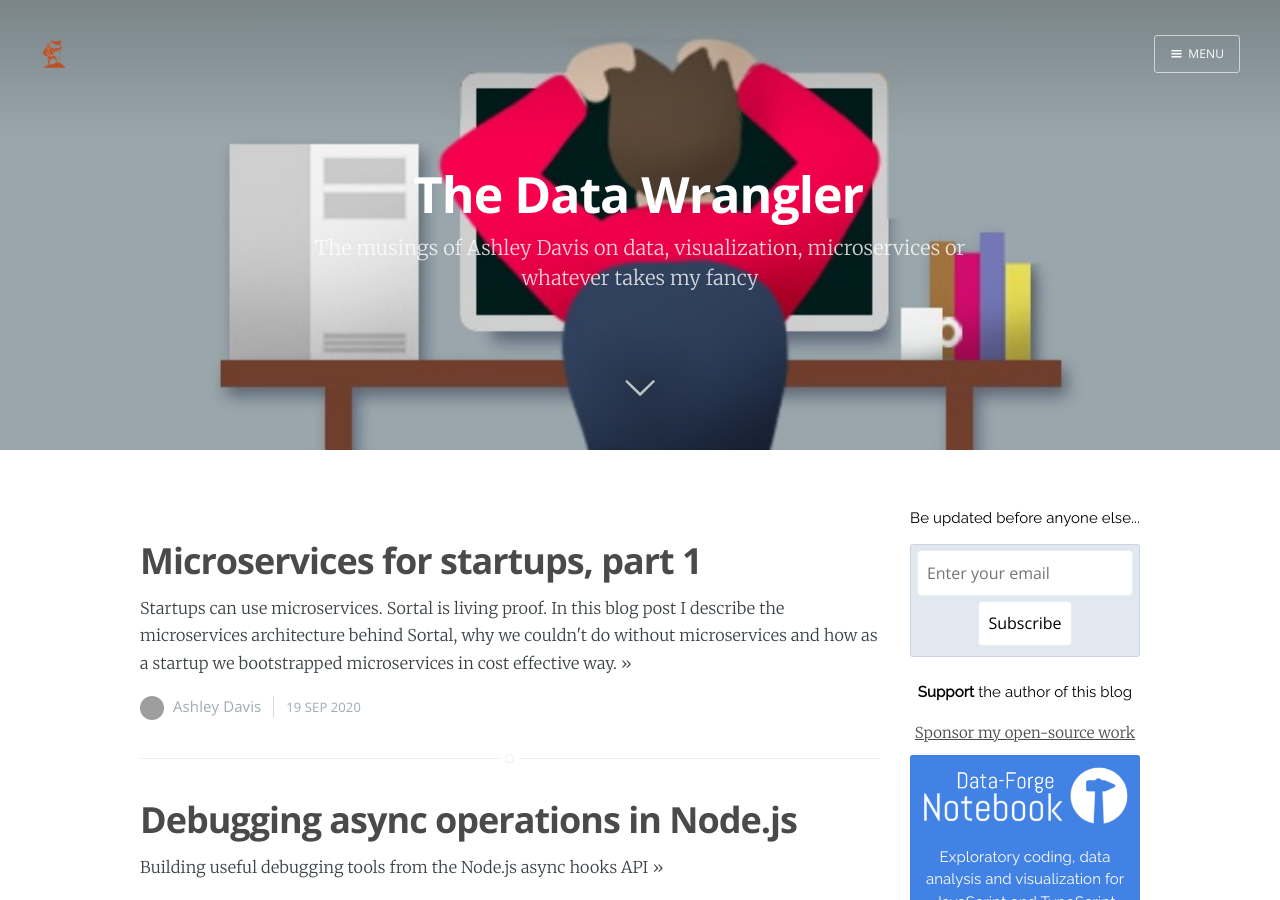
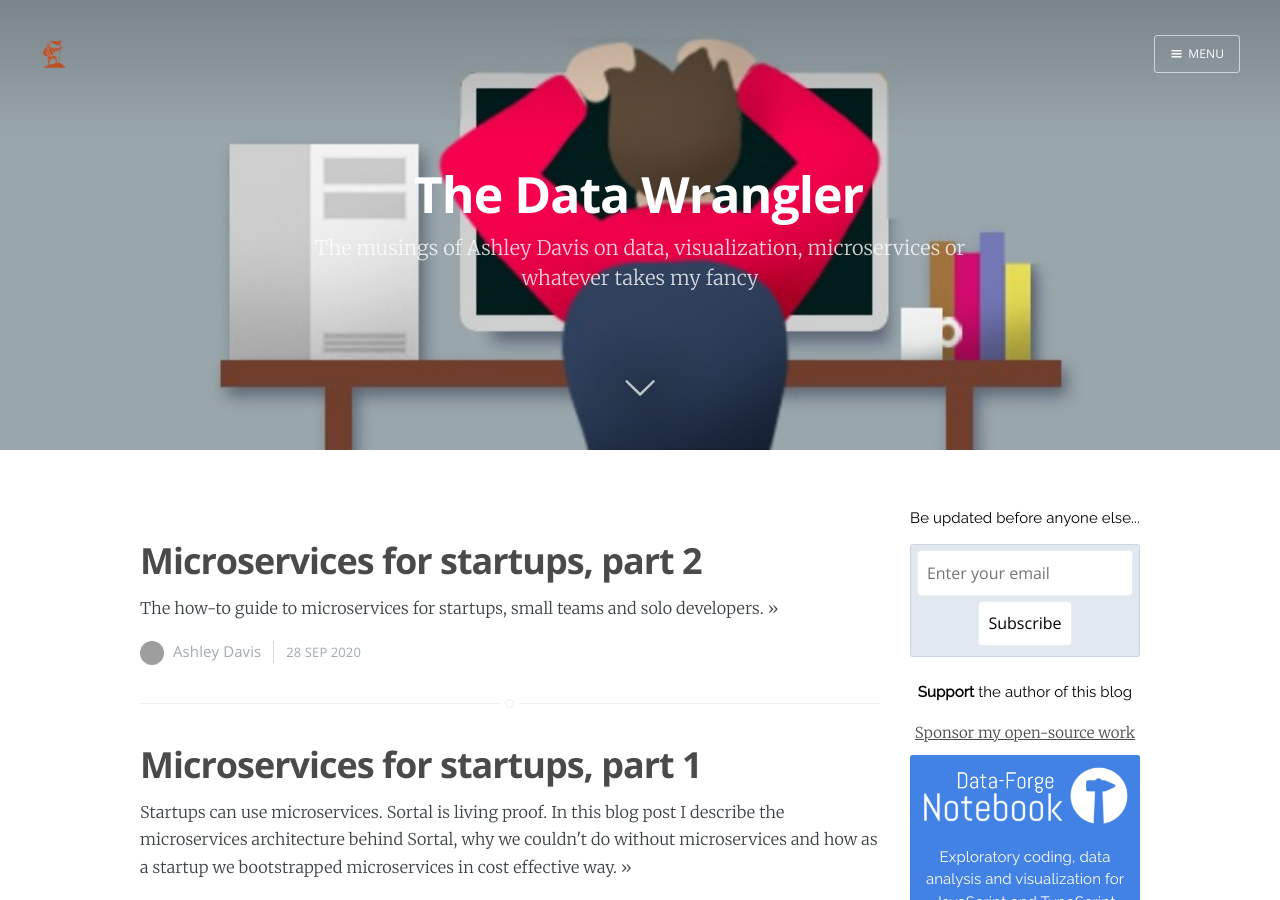
Before and after one commit to ashleydavis/the-data-wrangler-blog, a Jekyll site: the page built from index.md, in a window 1280 px wide and 900 px high. Built offline with Jekyll 4.4.1, drawn with Linux system fonts in a browser that asks for light colours; comment, search, counter and statistics services are not loaded; grey boxes are pictures that could not be loaded.

Commit message:
Published new post.

```diff
--- a/_posts/2020-09-19-microservices-for-startups-2.md
+++ b/_posts/2020-09-19-microservices-for-startups-2.md
@@ -2,11 +2,11 @@
 layout: post
 title: Microservices for startups, part 2
 image: "/content/images/2020/09/how-to-guide-microservices-startups.jpeg"
-date: '2020-09-19 08:30:00'
+date: '2020-09-28 08:30:00'
 permalink: microservices-for-startups-2
 post_class: feature
 disqus_id: microservices-for-startups-2
-published: false
+published: true
 excerpt: "
 The how-to guide to microservices for startups, small teams and solo developers.
 "
```
